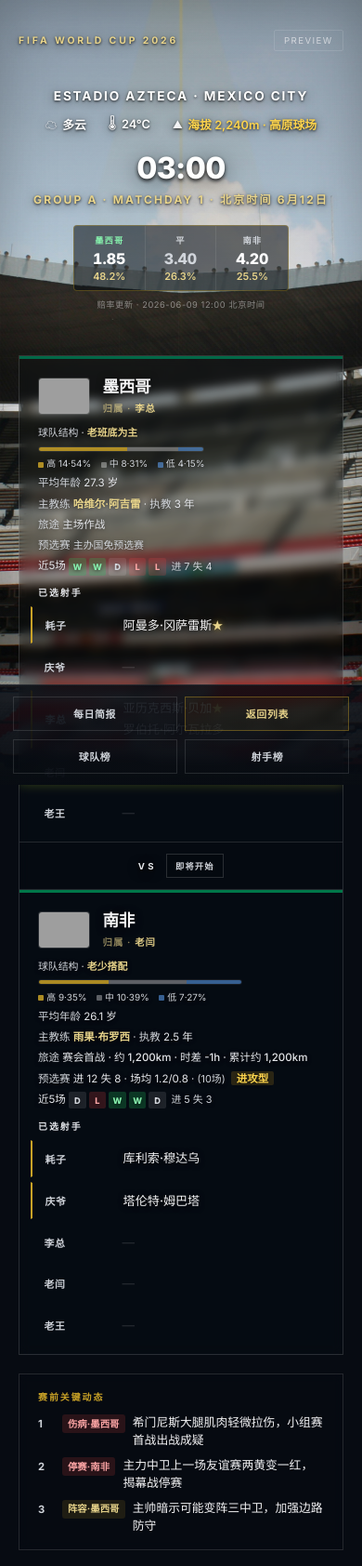
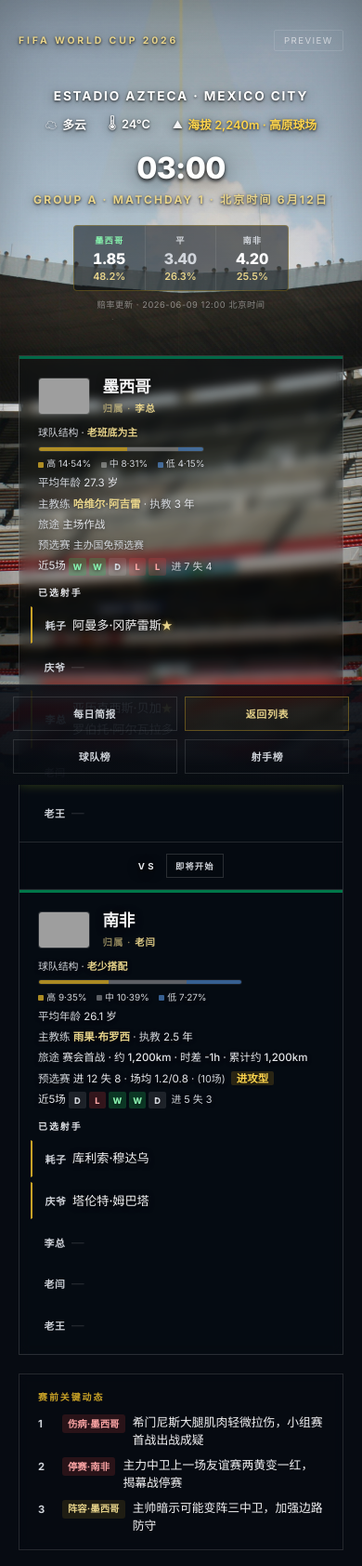
Before and after one commit to Alvin-Li-C/WorldCupGame, a Flask app: template templates/match_intro_mock.html in a window 390 px wide. Shown: the top 1684 px of the page at 93% size. Run offline with Flask 3, Linux system fonts and the light colour scheme; the template is opened without the code that fills it, so the values that code supplies are empty; parts of the project's set-up code (start-up, migrations or seed data) failed here and were passed over; grey boxes are pictures that could not be loaded.

Commit message:
fix: tighten away roster layout and remove column gap feat: show cumulative team travel on match page fix: match page news links and bottom nav spacing feat: upload match page meta (squad, form, fixtures) with briefing feat: match page WCQ style, team form data, hide roster jersey numbers fix: disable WAL on PA and remove stats/teams selection polling feat: add international RSS feeds and tighten match news relevance fix: guard briefing upload and filter report dates to finished matches chore: remove demo match results from team standings data fix: ship team ownership in repo for PA deploy

```diff
--- a/templates/match_intro_mock.html
+++ b/templates/match_intro_mock.html
@@ -540,21 +540,28 @@
             flex: 1;
         }
         .roster-row {
-            display: grid;
-            grid-template-columns: 4.5rem 1fr;
+            display: flex;
             align-items: center;
-            gap: 0.75rem;
+            gap: 0.4rem;
             padding: 0.65rem 0.85rem;
             border: 1px solid transparent;
             transition: border-color 0.2s, background 0.2s;
         }
+        .player { min-width: 0; flex: 0 1 auto; }
         .side-panel.home .roster-row {
-            grid-template-columns: 1fr 4.5rem;
+            justify-content: flex-end;
             text-align: right;
         }
         .side-panel.home .roster-row .person { order: 2; }
         .side-panel.home .roster-row .player { order: 1; text-align: right; }
-        .side-panel.home .roster-row .player-inner { flex-direction: row-reverse; }
+        .side-panel.home .roster-row .player-inner { flex-direction: row-reverse; justify-content: flex-end; }
+        .side-panel.away .roster-row {
+            justify-content: flex-start;
+        }
+        .side-panel.away .roster-row .person { order: 2; }
+        .side-panel.away .roster-row .player { order: 1; text-align: left; }
+        .side-panel.away .roster-row.filled { border-left: none; border-right: 2px solid var(--gold); }
+        .side-panel.away .roster-label { text-align: right; }
 
         .roster-row:hover {
             border-color: rgba(255,255,255,0.1);
@@ -565,6 +572,8 @@
         .player.multi .player-inner + .player-inner { margin-top: 0.35rem; }
 
         .person {
+            flex: 0 0 auto;
+            white-space: nowrap;
             font-size: 0.68rem;
             font-weight: 600;
             letter-spacing: 0.06em;
@@ -646,14 +655,20 @@
             }
             .side-panel.home .team-head { flex-direction: row; text-align: left; }
             .side-panel.home .roster-label { text-align: left; }
-            .side-panel.home .roster-row {
-                grid-template-columns: 4.5rem 1fr;
+            .side-panel.home .roster-row,
+            .side-panel.away .roster-row {
+                justify-content: flex-start;
                 text-align: left;
             }
-            .side-panel.home .roster-row .person { order: 0; }
-            .side-panel.home .roster-row .player { order: 0; text-align: left; }
-            .side-panel.home .roster-row .player-inner { flex-direction: row; }
-            .side-panel.home .roster-row.filled { border-right: none; border-left: 2px solid var(--gold); }
+            .side-panel.home .roster-row .person,
+            .side-panel.away .roster-row .person { order: 0; }
+            .side-panel.home .roster-row .player,
+            .side-panel.away .roster-row .player { order: 0; text-align: left; }
+            .side-panel.home .roster-row .player-inner,
+            .side-panel.away .roster-row .player-inner { flex-direction: row; justify-content: flex-start; }
+            .side-panel.home .roster-row.filled,
+            .side-panel.away .roster-row.filled { border-right: none; border-left: 2px solid var(--gold); }
+            .side-panel.away .roster-label { text-align: left; }
             .odds-strip { flex-wrap: wrap; justify-content: center; }
             .odds-cell { min-width: 4.8rem; padding: 0.5rem 0.65rem; }
             .side-panel.home .team-betting { align-items: flex-start; text-align: left; }
```
Also changed, not shown: templates/match_intro.html (+26 -11 lines).
